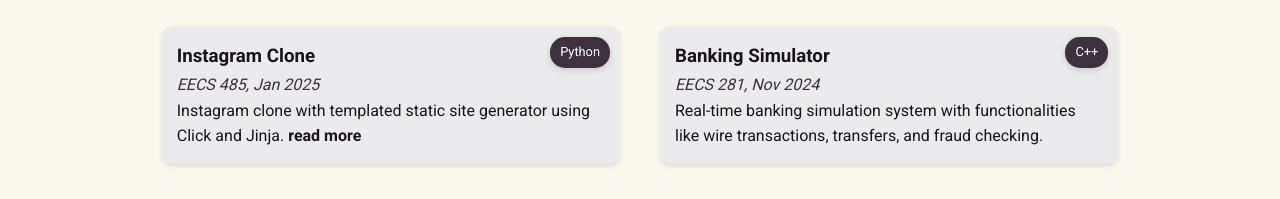
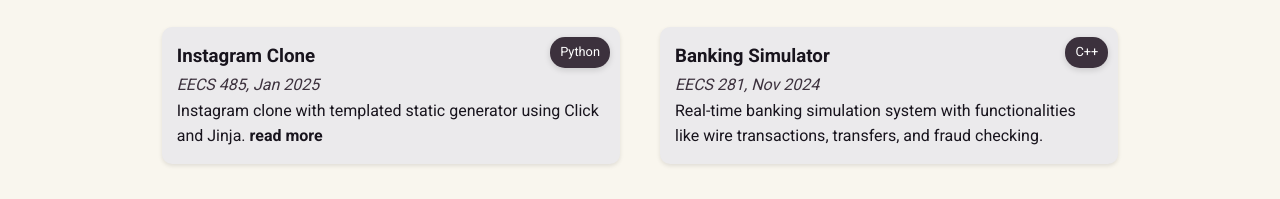
Before and after one commit to snootdoots/david-ren-website, a plain HTML site: page index.html in a window 1280 px wide. Shown: the part 954-1153 px from the top of the page. Drawn offline with Linux system fonts and the light colour scheme.

```diff
--- a/index.html
+++ b/index.html
@@ -44,7 +44,7 @@
                     <span class="location">EECS 485, Jan 2025</span>
                     <span class="language-tag">Python</span> <!-- Language Tag -->
                 </div>
-                <p>Instagram clone with templated static site generator using Click and Jinja. <b>read more</b></p>
+                <p>Instagram clone with templated static generator using Click and Jinja. <b>read more</b></p>
             </div>
             <div class="project-item">
                 <div class="project-header">
```
